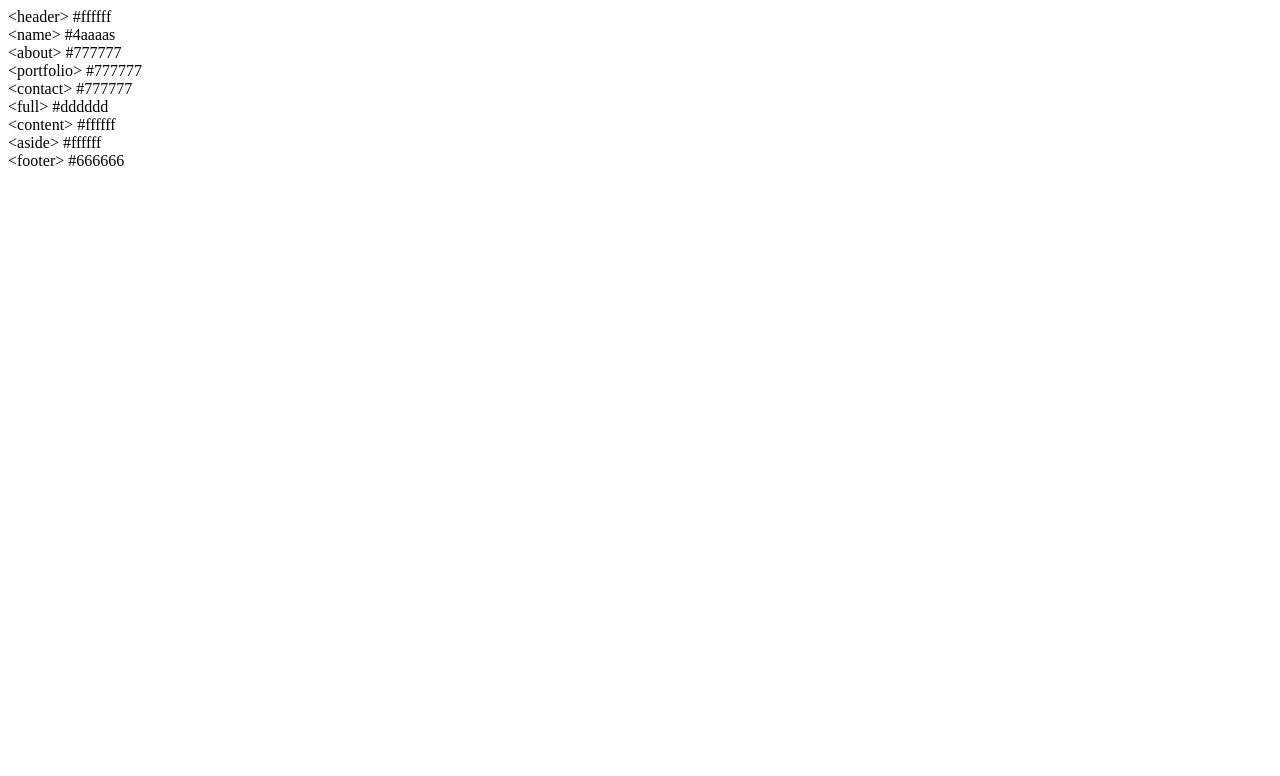
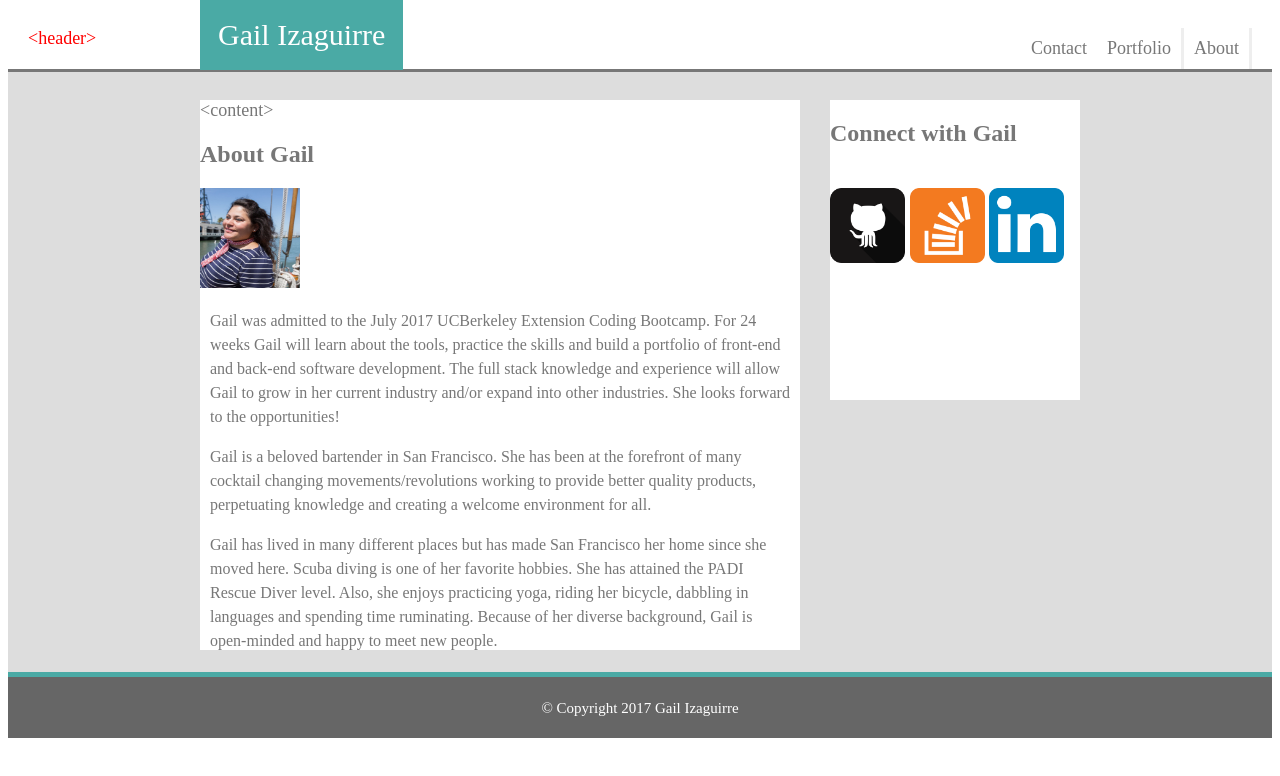
Before and after one commit to Tronnie/Basic-Portfolio, a plain HTML site: page index.html in a window 1280 px wide. Drawn offline with Linux system fonts and the light colour scheme.

Commit message:
About page has been composed and has some styling. Must be tweaked and questions answered

```diff
--- a/assets/css/style.css
+++ b/assets/css/style.css
@@ -0,0 +1,131 @@
+
+*{
+	box-sizing: border-box;
+	text-align: left;
+}
+
+body {
+	font-size: 18px;
+}
+
+header {
+	padding: 20px;
+	margin-bottom: 20px;
+	background: #ffffff;
+	border: #cccccc;
+	color: red;
+	margin:0;
+	border-bottom: solid 3px #777777;
+
+}
+
+
+section {
+	padding: 20px
+	margin-bottom: 2px;
+}
+
+
+	#name {
+		background-color: #4aaaa5;
+		position: fixed;
+		color: white;
+		font-size: 30px;
+		float: left;
+		margin: 0;
+		padding: 18px;
+		top:0;
+		left: 200px;
+
+	}
+
+	#about {
+		background-color: #ffffff;
+		position:relative;
+		color: #777777;
+		float:right;
+		border-right: inset;
+		padding:10px;
+		margin: 0;
+		top:0;
+
+
+	}
+
+	#portfolio {
+		background-color: #ffffff;
+		color: #777777;
+		float:right;
+		border-right: inset;
+		padding:10px;
+	}
+
+	#contact {
+		background-color: #ffffff;
+		color: #777777;
+		float:right;
+		padding:10px;
+
+
+	}
+
+
+	.full {
+		clear:both;
+		background-color: #dddddd;
+		overflow: auto;
+		width: auto;
+		margin: 0 auto 0 auto;
+		height: 600px
+
+	}
+
+
+	h2 {
+		font-size: 24px;
+		line-height: 45px color: #777777;
+		margin-bottom: 20px;
+
+	}
+
+
+	p {
+		font-size: 16px;
+		line-height: 24px;
+		margin-left: 10px;
+		margin-right: 10px;
+	}
+
+	#content {
+		background-color: #ffffff;
+		width: 600px;
+		height: 550px;
+		position:absolute;
+		top: 100px;
+		left: 200px;
+		text-align: left;
+		color: #777777;
+		margin-bottom: 0;
+
+
+}
+
+aside {
+		background-color: #ffffff;
+		width:250px;
+		height: 300px;
+		position: absolute;
+		top:100px;
+		right:200px;
+		color: #777777;
+
+}
+
+footer {
+	clear:both;
+	background-color: #666666;
+	padding: 20px;
+	border-top: solid 5px #4aaaa5;
+	text-align: center;
+	color: #ffffff;
+}
--- a/index.html
+++ b/index.html
@@ -1,50 +1,94 @@
 <!--Homework 1: Basic Profile for Gail with three pages -->
-
 <!DOCTYPE html>
 <html lang="en-us">
 
-
 <head>
+	<meta charset="UTF-8">
 	<title>Gail Iz...</title>
+	<link rel="stylesheet" type= "text/css" href="assets/css/style.css">
 </head>
 
 <body>
 
-	<div> <!--this will be for the static header bar on top of the page -->
+	 <!--this will be for the static header bar on top of the page -->
+	 <div>
 
-		<header> &lt;header&gt; #ffffff
-		</header>
+		<header> &lt;header&gt;
 
-		<section id="name">&lt;name&gt; #4aaaas
+
+		<section id="name">Gail Izaguirre <!--#4aaaas -->
 		</section>
 
-		<section id="about">&lt;about&gt; #777777
-		</section>
 
-		<section id="portfolio">&lt;portfolio&gt; #777777
-		</section>
+		<!--make it a class?-->
 
-		<section id="contact">&lt;contact&gt; #777777
-		</section>
+			<section
+				id="about">About
+				<a href="./index.html" target= "_self"></a>
+			</section>
+
+			<section id="portfolio">Portfolio
+				<a href="./assets/portfolio.html" target="blank"> </a>
+			</section>
+
+			<section id="contact">Contact
+				<a href="./assets/contact.html"></a>
+			</section>
+
+	</header>
 
 	</div>
 
-	<div> <!--this will be the main body area -->
+	 <!--this will be the main body area -->
+	<div>
+	<div class="full"></div>
 
-		<section id="full">&lt;full&gt; #dddddd
+
+			<aside>
+			<h2>Connect with Gail </h2><br>
+				<img src="./assets/images/if_github2_252065.png"
+				width="75px"; height="75px";
+				>
+				<img src="./assets/images/if_overflow_386674.png"
+				width="75px"; height="75px";
+				>
+
+				<img src="./assets/images/if_linkedin_386655.png"
+				width="75px"; height="75px";
+				>
+
+			</aside>
+
+			<div id="content">&lt;content&gt; <!--#ffffff -->
+
+
+			<h2>About Gail</h2>
+			<img src="./assets/images/Boatshot2.jpeg" alt="Boatshot2"
+			width="100px"; height= "100px";>
+
+			<p>Gail was admitted to the July 2017 UCBerkeley Extension Coding Bootcamp.  For 24 weeks Gail will learn about the tools, practice the skills and build a portfolio of front-end and back-end software development.  The full stack knowledge and experience will allow Gail to grow in her current industry and/or expand into other industries.  She looks forward to the opportunities!</p>
+
+
+
+			<p>Gail is a beloved bartender in San Francisco.  She has been at the forefront of many cocktail changing movements/revolutions working to provide better quality products, perpetuating knowledge and creating a welcome environment for all.</p>
+
+			<p> Gail has lived in many different places but has made San Francisco her home since she moved here.  Scuba diving is one of her favorite hobbies.  She has attained the PADI Rescue Diver level.  Also, she enjoys practicing yoga, riding her bicycle, dabbling in languages and spending time ruminating.  Because of her diverse background, Gail is open-minded and happy to meet new people.  </p>
+
+
+			</div>
+
+
 		</section>
 
-		<section id="content">&lt;content&gt; #ffffff</section>
-
-		<section id="aside">&lt;aside&gt; #ffffff
-		</section>
 
 	</div>
 
-	<div> <!--this is for the footer area -->
-		<footer id="footer">&lt;footer&gt; #666666
+
+
+	 <!--this is for the footer area -->
+		<footer id="footer"> <small>&copy; Copyright 2017 Gail Izaguirre</small>
 		</footer>
-	</div>
+
 
 </body>
 
```
Also changed, not shown: 2 other files.
